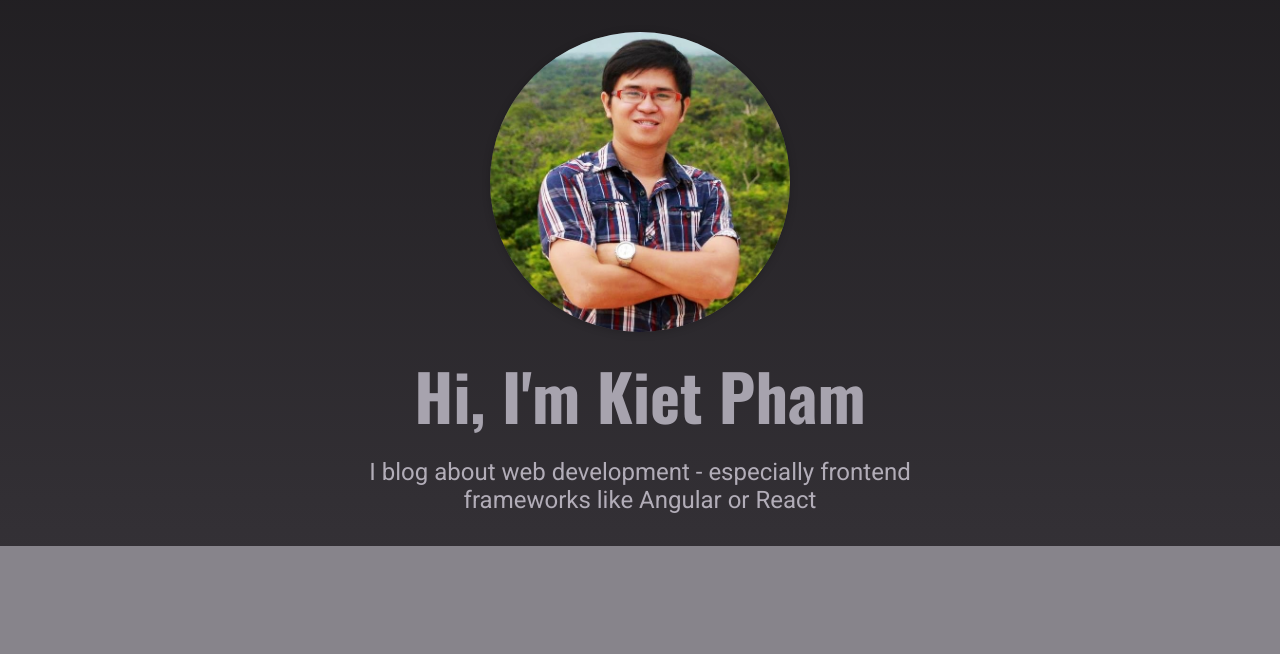
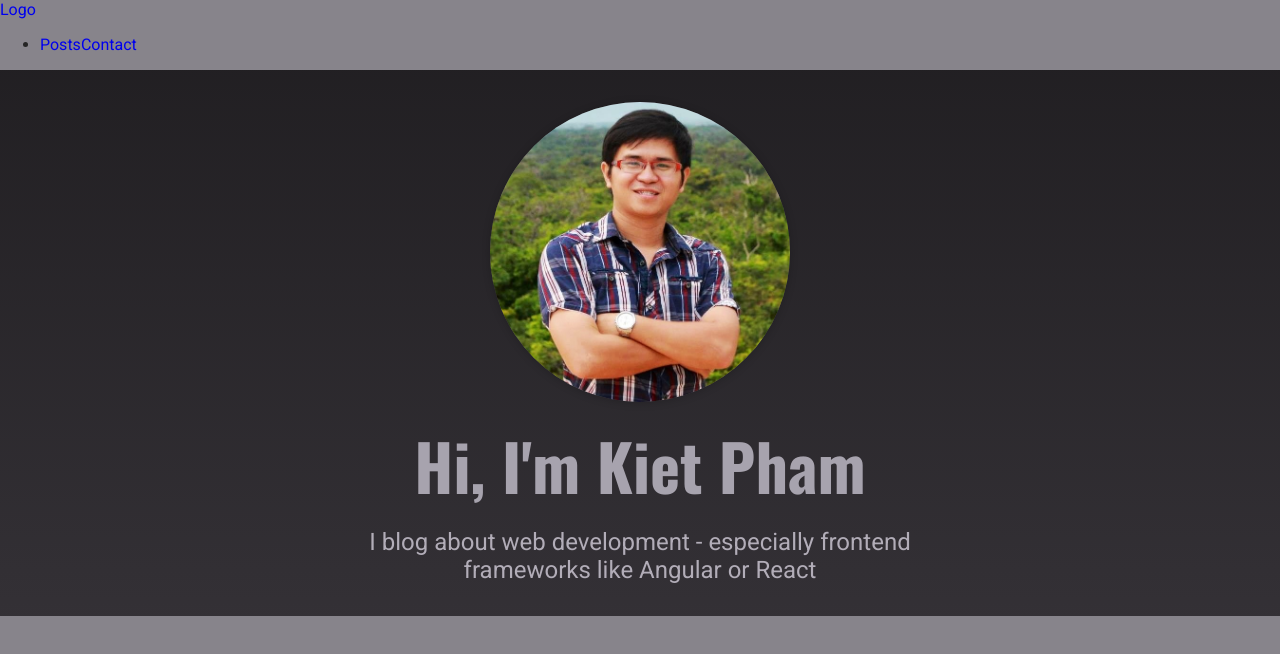
Before and after one commit to rickykiet83/next-blog-app, a Next.js app: page / in a window 1280 px wide. Shown: the top 654 px of the page. Built offline with nearby package versions, Linux system fonts and the light colour scheme.

Commit message:
Adding Layout & Navigation

```diff
--- /dev/null
+++ b/components/layout/layout.tsx
@@ -0,0 +1,14 @@
+import React, { Fragment } from 'react';
+
+import MainNavigation from './main-navigation';
+
+function Layout(props: any) {
+  return (
+    <Fragment>
+      <MainNavigation />
+      <main>{props.children}</main>
+    </Fragment>
+  );
+}
+
+export default Layout;
--- /dev/null
+++ b/components/layout/logo.tsx
@@ -0,0 +1,5 @@
+function Logo() {
+  return <div>Logo</div>;
+}
+
+export default Logo;
--- /dev/null
+++ b/components/layout/main-navigation.tsx
@@ -0,0 +1,25 @@
+import Link from 'next/link';
+import Logo from './logo';
+import React from 'react';
+
+function MainNavigation() {
+  return (
+    <header>
+      <Link href='/'>
+        <a>
+          <Logo />
+        </a>
+      </Link>
+      <nav>
+        <ul>
+          <li>
+            <Link href='/posts'>Posts</Link>
+            <Link href='/contact'>Contact</Link>
+          </li>
+        </ul>
+      </nav>
+    </header>
+  );
+}
+
+export default MainNavigation;
--- a/pages/_app.tsx
+++ b/pages/_app.tsx
@@ -1,7 +1,13 @@
-import '../styles/globals.css'
-import type { AppProps } from 'next/app'
+import '../styles/globals.css';
+
+import type { AppProps } from 'next/app';
+import Layout from '../components/layout/layout';
 
 function MyApp({ Component, pageProps }: AppProps) {
-  return <Component {...pageProps} />
+  return (
+    <Layout>
+      <Component {...pageProps} />
+    </Layout>
+  );
 }
-export default MyApp
+export default MyApp;
```
